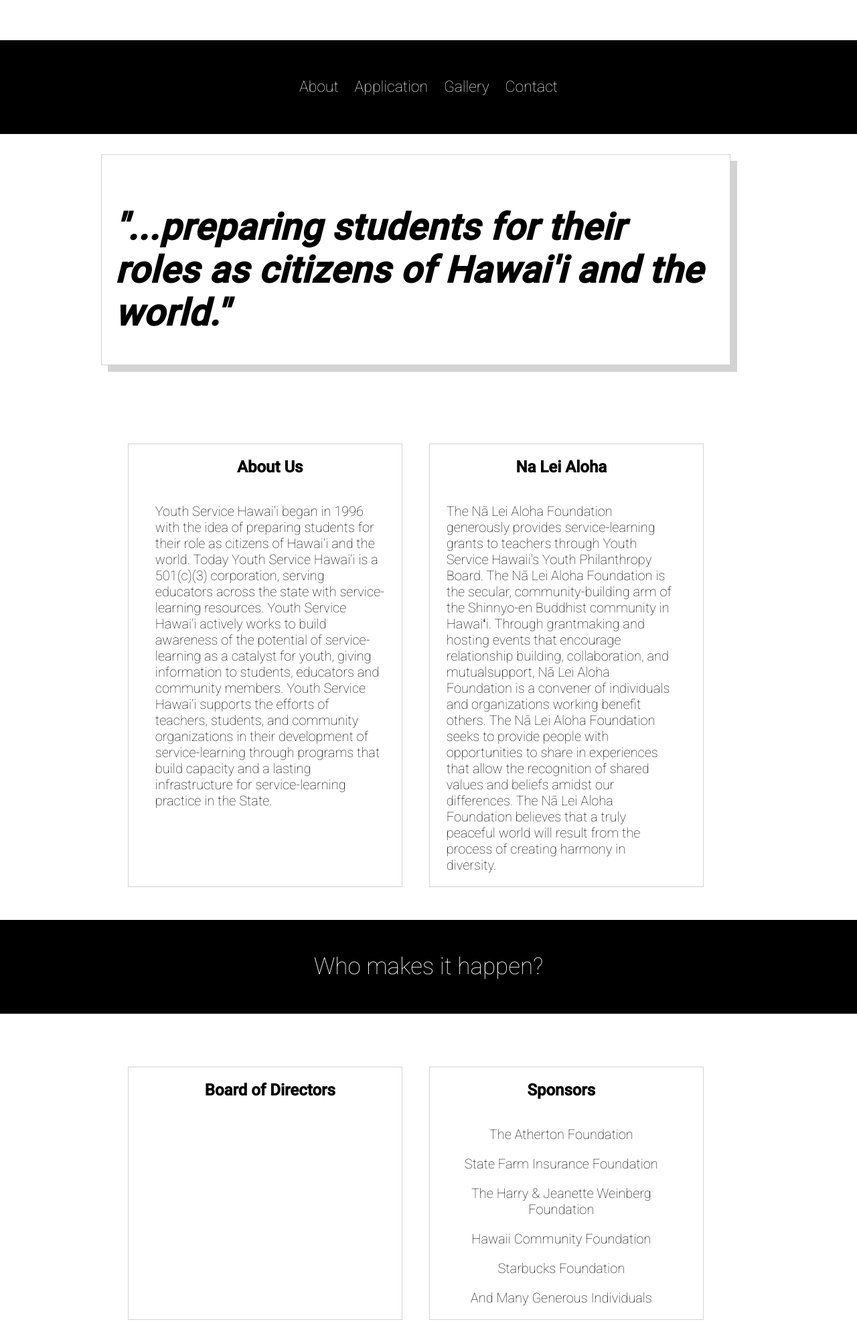
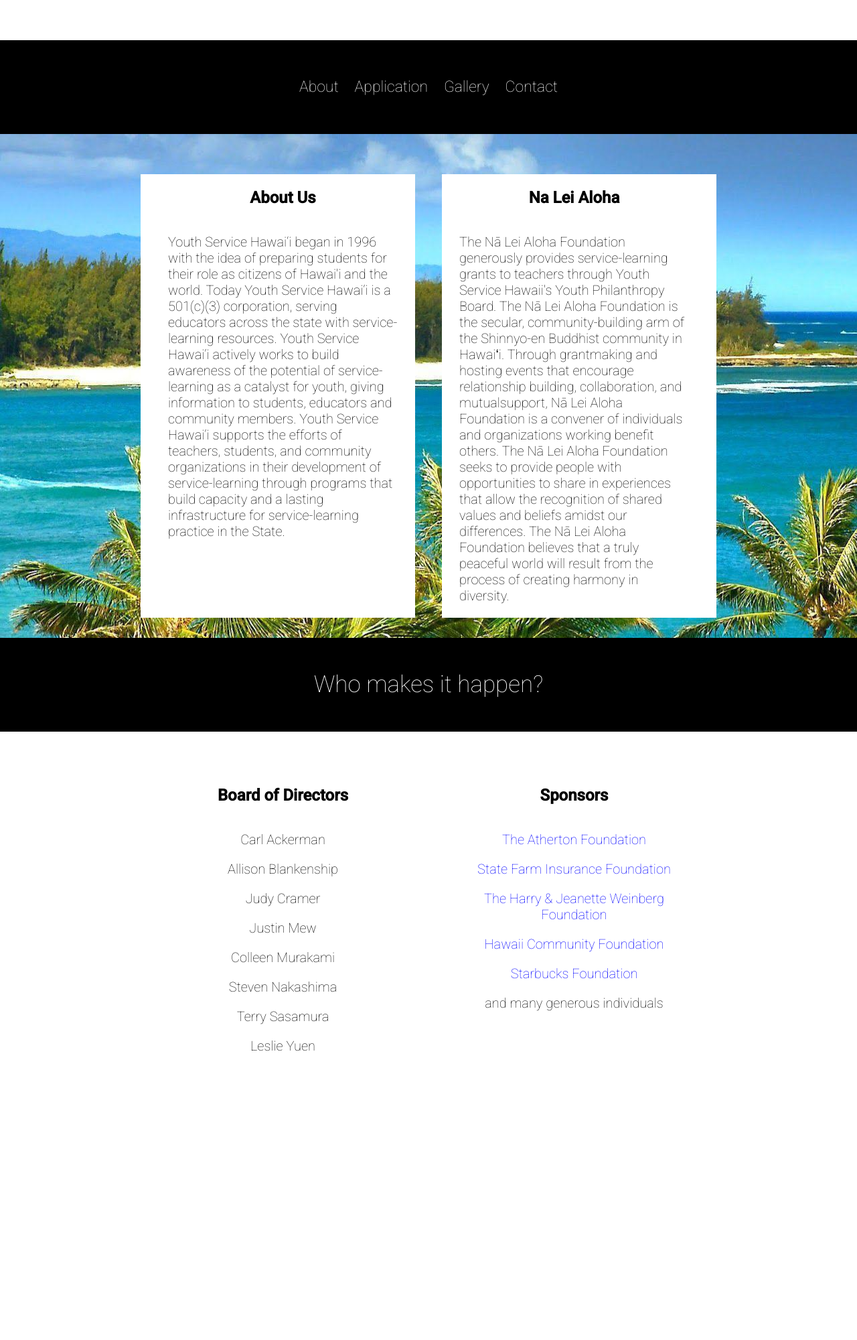
Before and after one commit to PyDever/ysh-server, a Node server app: page / in a window 1280 px wide. Shown: the part 540-2540 px from the top of the page at 67% size. After the commit the page ends 2109 px from the top, so only its background shows below. Run offline with Node 20, Linux system fonts and the light colour scheme; some libraries are stand-ins or nearby versions.

Commit message:
added picture and finished styling

```diff
--- a/public/styles/index.css
+++ b/public/styles/index.css
@@ -11,13 +11,25 @@ body {
 }
 .sponsors-list {
   text-align: center;
+  /*letter-spacing: 4px;*/
 }
+
+.directors-list {
+  /*letter-spacing: 4px;*/
+  text-align: center;
+}
+
+.bold:hover {
+  font-weight: bold;
+}
+
 .main-one {
   display: flex;
   align-items: center;
   flex-direction: column;
   justify-content: center;
-  width: 97vw;
+  width: 100vw;
+      background-image: url("../media/beach.jpg");
 }
 .container {
   margin: 0 auto;
@@ -33,9 +45,7 @@ body {
 p {
   font-size: 20px;
 }
-#sponsors {
-  text-align: center;
-}
+
 .header .container {
   position: relative;
   top: 200px;
@@ -45,6 +55,14 @@ p {
   width: 100%;
 }
 .overall {
+  display: flex;
+  margin-top: 30;
+  padding-top: 30px;
+  max-width: 100vw;
+  padding-bottom: 30px;
+}
+
+.overall2 {
   display: flex;
   margin-top: 30;
   padding-top: 30px;
@@ -62,11 +80,9 @@ p {
 .quote-box {
   max-width: 100%;
   display: flex;
-  margin-top: 30;
-  padding-top: 30px;
   border-style: solid;
   border-width: 1.5px;
-  border-color: lightgrey;
+  border-color: white;
   box-shadow: 10px 10px lightgrey;
 }
 
@@ -87,10 +103,10 @@ transition: 1s ease;}
   width: 490px;
   display: flex;
   flex-direction: column;
-
+  background-color: white;
     border-style: solid;
   border-width: 1.5px;
-  border-color: lightgrey;
+  border-color: white;
 }
 .nalei-container {
   margin-left: 20;
@@ -100,10 +116,10 @@ transition: 1s ease;}
   width: 490px;
   display: flex;
   flex-direction: column;
-
+  background-color: white;
     border-style: solid;
   border-width: 1.5px;
-  border-color: lightgrey;
+  border-color: white;
 }
 
 .header h1 {
@@ -124,8 +140,7 @@ transition: 1s ease;}
   letter-spacing: 0.8px;
   font-size: 55px;
   font-style: italic;
-  margin-right: 20;
-  margin-left: 20;
+  background-color: white;
 }
 
 h4 {
@@ -196,6 +211,17 @@ a {
   text-decoration: none;
 }
 
+.blue {
+  color: blue;
+}
+
+.blue:hover {
+  text-decoration: underline;
+}
+
+
+
+
 /*
 .division-bar a:hover {
   background: #117bff;
@@ -237,12 +263,6 @@ a {
   transition: background 0.5s;
 }
 /* Main */
-
-.main-one img {
-  float: left;
-  margin: 50px 80px 50px 0;
-  height: 128px;
-}
 
 #aboutus {
   margin-top: 0px;
--- a/views/index.ejs
+++ b/views/index.ejs
@@ -32,18 +32,9 @@
       </div>
     </div>
 
-
     <div class="main-one">
       <div class="container">
-        <div class="quote-box">
-          <h2 id="opening-statement">
-            <b>"...preparing students for their roles as citizens of Hawai'i and the world."</b></h2>
-        </div>
-      </div>
-    </div>
-    <br><br><br>
-    <div class="main-one">
-      <div class="container">
+        <!-- "...preparing students for their roles as citizens of Hawai'i and the world." -->
         <div class="overall">
 
           <div class="about-container" id="aboutus">
@@ -66,24 +57,27 @@
       </div>
     </div>
 
-    <br><div class="division-bar">
+    <div class="division-bar">
       <div class="container">
         <ul><a href="#division-bar">Who makes it happen?</a></ul></div>
-    </div><br>
+    </div>
 
-    <div class="main-one">
+    <div class="main-two">
 
       <div class="container">
-        <div class="overall">
+        <div class="overall2">
           <div class="about-container" id="aboutus">
             <div id="aboutdiv">
               <h2>Board of Directors</h2>
-
             </div>
-            <ul>
-              <!-- <b><h4>NAME GOES HERE</h4><b> -->
-
-            </ul>
+            <div class="directors-list"><p class="bold">Carl Ackerman</p>
+              <p class="bold">Allison Blankenship</p>
+              <p class="bold">Judy Cramer</p>
+              <p class="bold">Justin Mew</p>
+              <p class="bold">Colleen Murakami</p>
+              <p class="bold">Steven Nakashima</p>
+              <p class="bold">Terry Sasamura</p>
+              <p class="bold">Leslie Yuen</p></div>
           </div>
 
           <p class="space"></p>
@@ -92,12 +86,13 @@
             <div id="aboutdiv">
               <h2>Sponsors</h2>
             </div>
-            <div class="sponsors-list"><p>The Atherton Foundation</p>
-              <p>State Farm Insurance Foundation</p>
-              <p>The Harry & Jeanette Weinberg Foundation</p>
-              <p>Hawaii Community Foundation</p>
-              <p>Starbucks Foundation</p>
-              <p>And Many Generous Individuals</p></div>
+            <div class="sponsors-list">
+              <p><a class="blue" href="">The Atherton Foundation</a></p>
+              <p><a class="blue" href="">State Farm Insurance Foundation</a></p>
+              <p><a class="blue" href="">The Harry & Jeanette Weinberg Foundation</a></p>
+              <p><a class="blue" href="">Hawaii Community Foundation</a></p>
+              <p><a class="blue" href="">Starbucks Foundation</a></p>
+              <p>and many generous individuals</p></div>
           </div>
 
         </div>
```
Also changed, not shown: public/media/beach.jpg (added).
